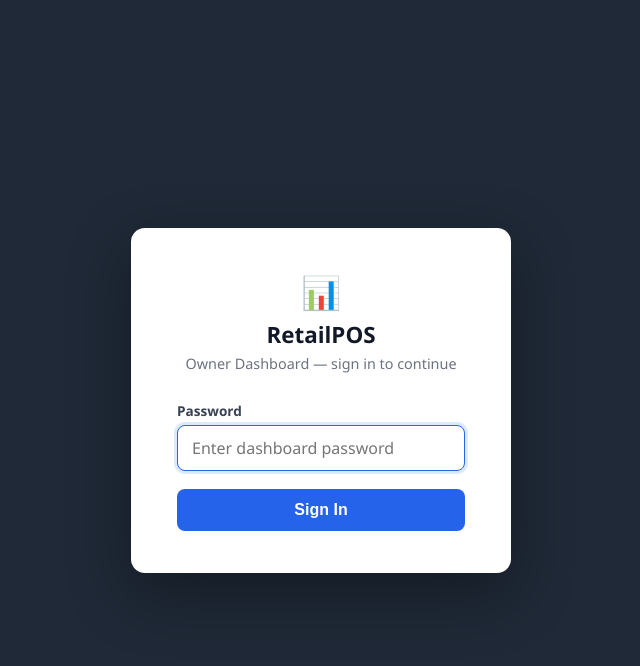
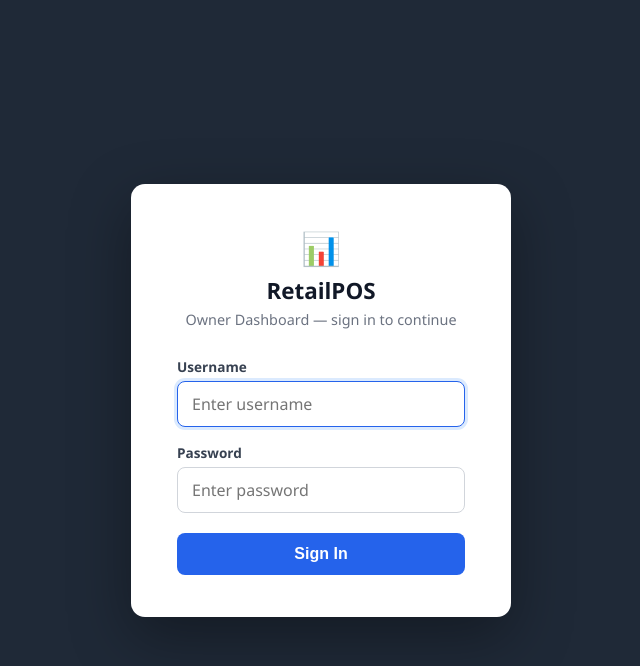
Before and after one commit to fanny185/POS, a Flask app: page /login in a window 1280 px wide. Shown: the top 666 px of the page, without its empty margins (319-959 px from the left). Run offline with Flask 3, Linux system fonts and the light colour scheme.

Commit message:
feat: add username+password login, DASHBOARD_USERNAME env var

```diff
--- a/config.py
+++ b/config.py
@@ -23,7 +23,8 @@ SUPABASE_URL = os.environ.get("SUPABASE_URL", "")
 SUPABASE_KEY = os.environ.get("SUPABASE_KEY", "")
 
 # ── Dashboard ─────────────────────────────────────────────────────────────────
-DASHBOARD_PASSWORD  = os.environ.get("DASHBOARD_PASSWORD", "RetailPOS@2026")
+DASHBOARD_USERNAME   = os.environ.get("DASHBOARD_USERNAME",  "admin")
+DASHBOARD_PASSWORD   = os.environ.get("DASHBOARD_PASSWORD",  "RetailPOS@2026")
 DASHBOARD_SECRET_KEY = os.environ.get("DASHBOARD_SECRET_KEY", _secrets.token_hex(32))
 DASHBOARD_PORT      = int(os.environ.get("DASHBOARD_PORT", 5000))
 
--- a/dashboard/app.py
+++ b/dashboard/app.py
@@ -23,6 +23,7 @@ _SECRET_KEY   = os.environ.get("DASHBOARD_SECRET_KEY", config.DASHBOARD_SECRET_K
 
 app = Flask(__name__)
 app.secret_key = _SECRET_KEY
+DASHBOARD_USERNAME = os.environ.get("DASHBOARD_USERNAME", config.DASHBOARD_USERNAME)
 DASHBOARD_PASSWORD = os.environ.get("DASHBOARD_PASSWORD", config.DASHBOARD_PASSWORD)
 LOW_STOCK = config.LOW_STOCK_THRESHOLD
 
@@ -298,10 +299,12 @@ def login_required(f):
 def login():
     err = None
     if request.method == "POST":
-        if request.form.get("password") == DASHBOARD_PASSWORD:
+        username = request.form.get("username", "").strip()
+        password = request.form.get("password", "")
+        if username == DASHBOARD_USERNAME and password == DASHBOARD_PASSWORD:
             session["ok"] = True
             return redirect(url_for("home"))
-        err = "Incorrect password."
+        err = "Incorrect username or password."
     return render_template("login.html", err=err)
 
 @app.route("/logout", methods=["GET","POST"])
--- a/dashboard/templates/login.html
+++ b/dashboard/templates/login.html
@@ -14,16 +14,17 @@ body{font-family:'Segoe UI',system-ui,sans-serif;background:#1f2937;
 h1{font-size:1.4rem;font-weight:800;color:#111827;text-align:center;margin-bottom:4px}
 p{color:#6b7280;font-size:.9rem;text-align:center;margin-bottom:28px}
 label{display:block;font-size:.85rem;font-weight:600;color:#374151;margin-bottom:5px}
-input[type=password]{width:100%;padding:11px 14px;border:1px solid #d1d5db;
-  border-radius:8px;font-size:1rem;font-family:inherit;outline:none;
-  transition:border .15s}
-input[type=password]:focus{border-color:#2563eb;box-shadow:0 0 0 3px #dbeafe}
-.btn{display:block;width:100%;padding:12px;margin-top:18px;
+input[type=text],input[type=password]{width:100%;padding:11px 14px;
+  border:1px solid #d1d5db;border-radius:8px;font-size:1rem;
+  font-family:inherit;outline:none;transition:border .15s;margin-bottom:16px}
+input[type=text]:focus,input[type=password]:focus{
+  border-color:#2563eb;box-shadow:0 0 0 3px #dbeafe}
+.btn{display:block;width:100%;padding:12px;margin-top:4px;
   background:#2563eb;color:white;border:none;border-radius:8px;
   font-size:1rem;font-weight:700;cursor:pointer;transition:background .15s}
 .btn:hover{background:#1d4ed8}
 .err{background:#fee2e2;color:#991b1b;border:1px solid #fca5a5;
-  padding:10px 14px;border-radius:8px;font-size:.9rem;margin-bottom:14px}
+  padding:10px 14px;border-radius:8px;font-size:.9rem;margin-bottom:16px}
 </style>
 </head>
 <body>
@@ -31,13 +32,16 @@ input[type=password]:focus{border-color:#2563eb;box-shadow:0 0 0 3px #dbeafe}
   <div class="logo">📊</div>
   <h1>RetailPOS</h1>
   <p>Owner Dashboard — sign in to continue</p>
-  {% if error %}
-  <div class="err">{{ error }}</div>
+  {% if err %}
+  <div class="err">{{ err }}</div>
   {% endif %}
   <form method="post">
+    <label for="username">Username</label>
+    <input type="text" id="username" name="username"
+           placeholder="Enter username" autofocus required/>
     <label for="pw">Password</label>
     <input type="password" id="pw" name="password"
-           placeholder="Enter dashboard password" autofocus required/>
+           placeholder="Enter password" required/>
     <button type="submit" class="btn">Sign In</button>
   </form>
 </div>
--- a/render.yaml
+++ b/render.yaml
@@ -5,6 +5,8 @@ services:
     buildCommand: "pip install flask werkzeug requests gunicorn"
     startCommand: gunicorn wsgi:app --bind 0.0.0.0:$PORT --workers 2 --timeout 120
     envVars:
+      - key: DASHBOARD_USERNAME
+        sync: false
       - key: SUPABASE_URL
         sync: false
       - key: SUPABASE_KEY
```
